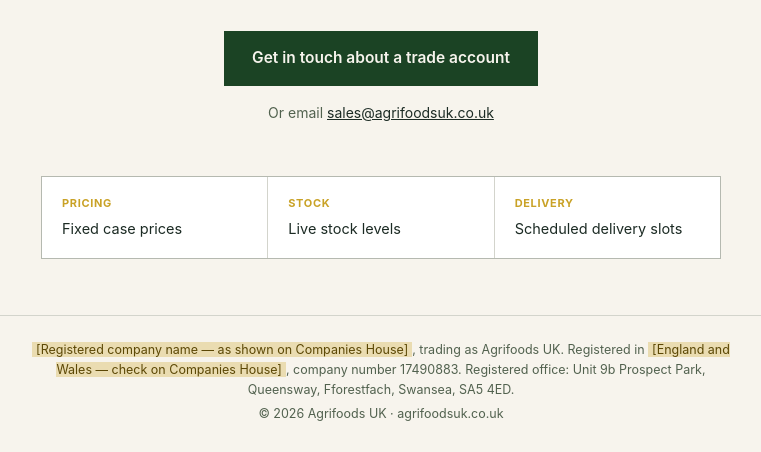
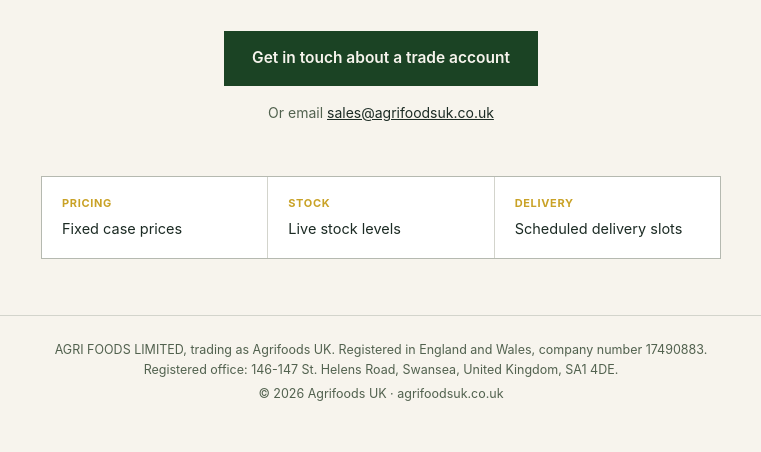
Before and after one commit to temedastar/agrifoods-coming-soon, a plain HTML site: page index.html in a window 1280 px wide. Shown: the part 550-1002 px from the top of the page, without its empty margins (259-1020 px from the left). Drawn offline with Linux system fonts and the light colour scheme.

Commit message:
Add files via upload

```diff
--- a/index.html
+++ b/index.html
@@ -16,7 +16,7 @@
   Coming-soon page. One file, no cookies, no analytics, no external requests
   (system fonts only), so no cookie banner is needed.
 
-  BEFORE PUBLISHING: replace the two highlighted [placeholders] in the footer with the exact details shown on the Companies House register for company number 17490883 (UK law requires the registered name, number, place of registration and registered office on a company's website).
+  BEFORE PUBLISHING: replace the one highlighted [placeholder] in the footer with the part of the UK shown on the certificate of incorporation ("the situation of its registered office is in ..."). Name, number and registered office address below were checked against the Companies House search result.
 -->
 <style>
   :root {
@@ -125,7 +125,7 @@
   </main>
 
   <footer>
-    <p><span class="todo">[Registered company name — as shown on Companies House]</span>, trading as Agrifoods UK. Registered in <span class="todo">[England and Wales — check on Companies House]</span>, company number 17490883. Registered office: Unit 9b Prospect Park, Queensway, Fforestfach, Swansea, SA5 4ED.</p>
+    <p>AGRI FOODS LIMITED, trading as Agrifoods UK. Registered in England and Wales, company number 17490883. Registered office: 146-147 St. Helens Road, Swansea, United Kingdom, SA1 4DE.</p>
     <p>© 2026 Agrifoods UK · agrifoodsuk.co.uk</p>
   </footer>
 
```
